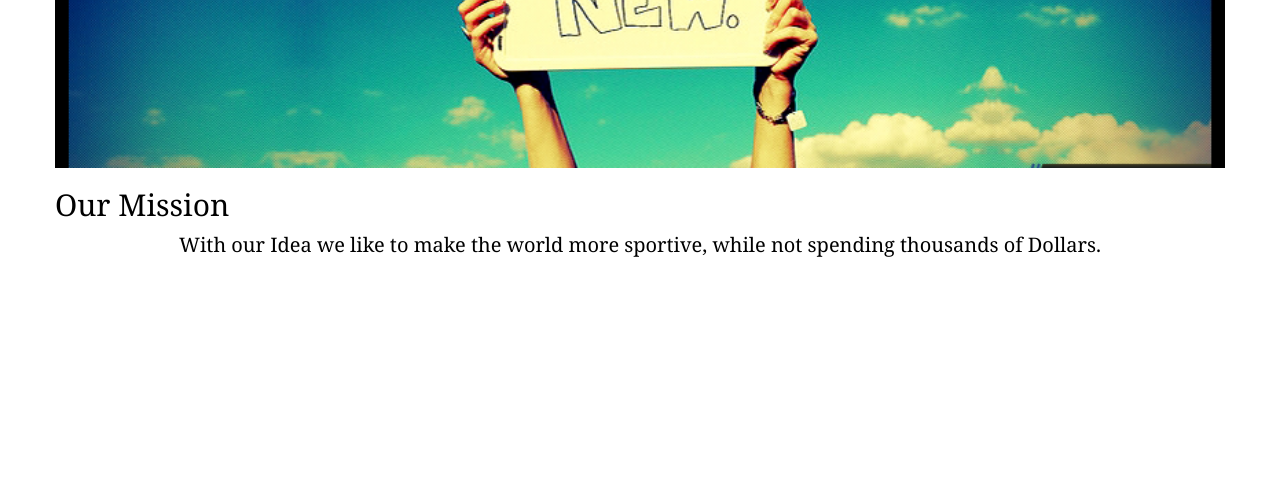
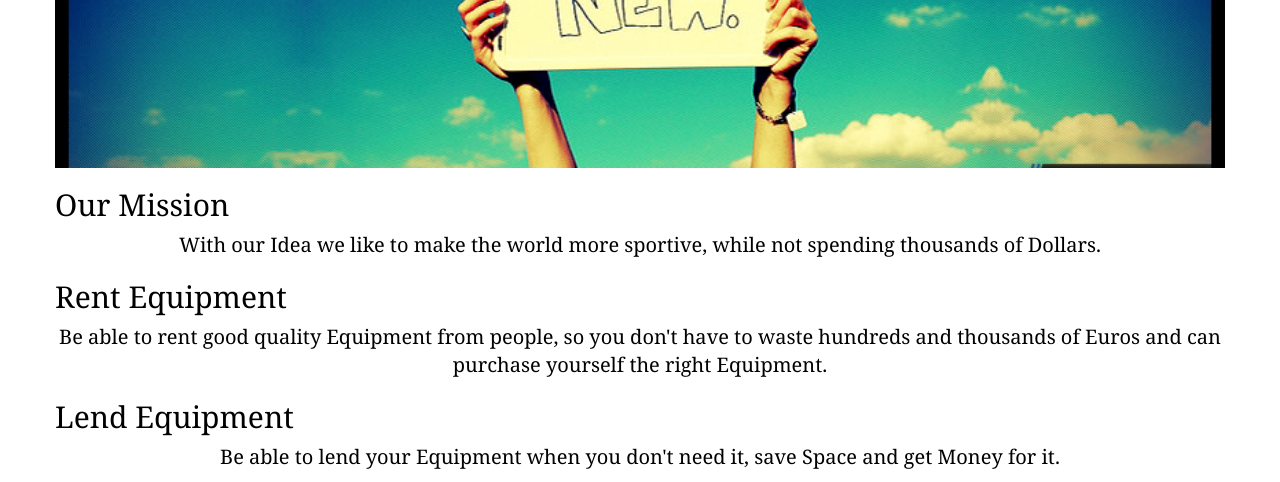
Before and after one commit to malteross/leo, a plain HTML site: page Website/index.html in a window 1280 px wide. Shown: the part 809-1291 px from the top of the page. Before the commit the page ends 1079 px from the top, so only its background shows below. Drawn offline with nearby package versions, Linux system fonts and the light colour scheme.

Commit message:
Add files via upload

```diff
--- a/Website/index.html
+++ b/Website/index.html
@@ -50,10 +50,20 @@
 	<img src="images/old.png" alt="old" width="100%">
 	</div>
 
-<div class="Our_Mission"></div>
+	<div><div class="Our_Mission"></div>
 		<h2>Our Mission</h2>
 		<p>With our Idea we like to make the world more sportive, while not spending thousands of Dollars.</p>
+	</div>
 
+	<div id=Rent>
+		<h2>Rent Equipment</h2>
+			<p>Be able to rent good quality Equipment from people, so you don't have to waste hundreds and thousands of Euros and can purchase yourself the right Equipment.</p>
+	</div>
+
+	<div id=Lend>
+		<h2>Lend Equipment</h2>
+			<p>Be able to lend your Equipment when you don't need it, save Space and get Money for it.</p>
+	</div>
 <div id="footer">
 	<ul class="list-inline">
  		 <li><a href="#"><i class="fab fa-youtube"></i></a></li>
```
